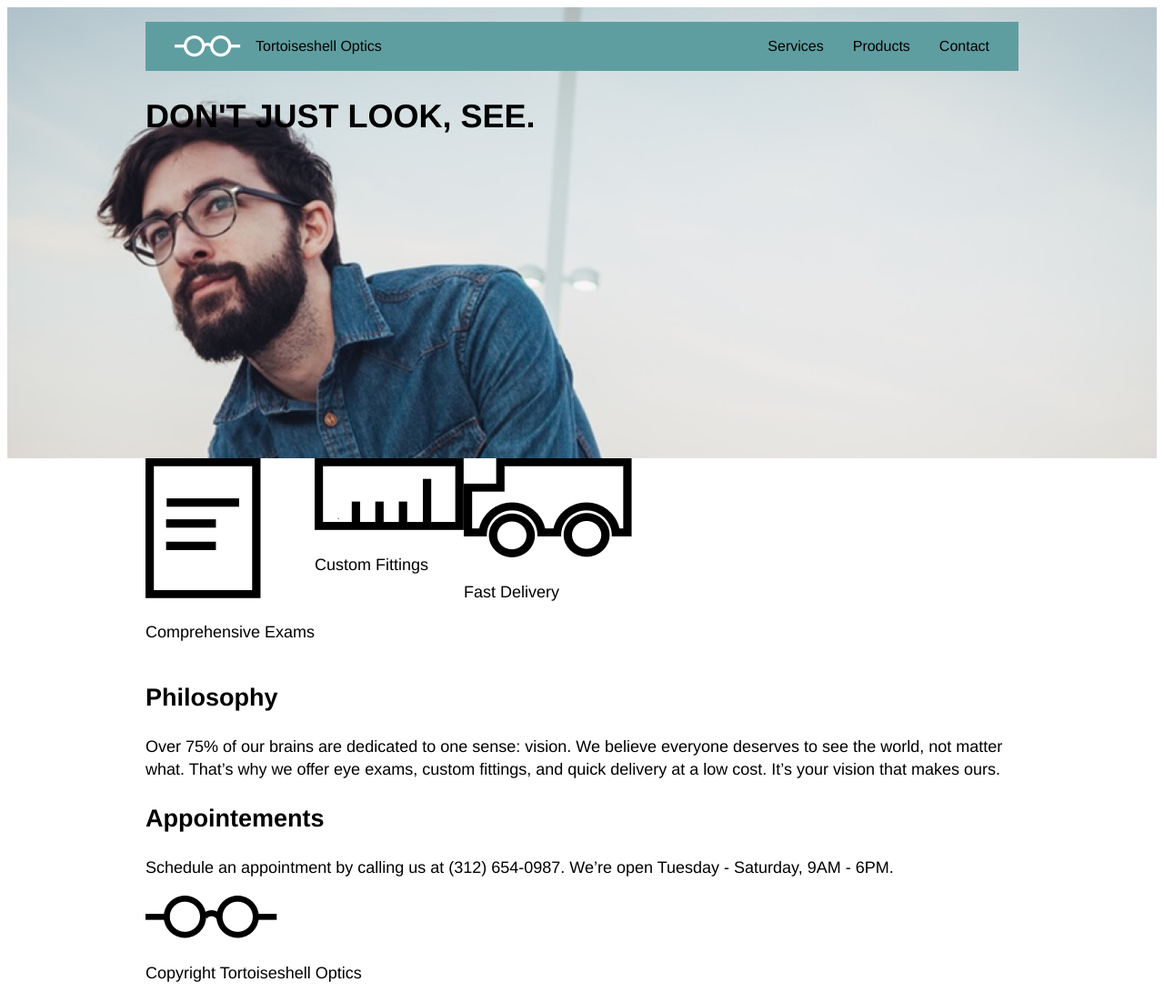
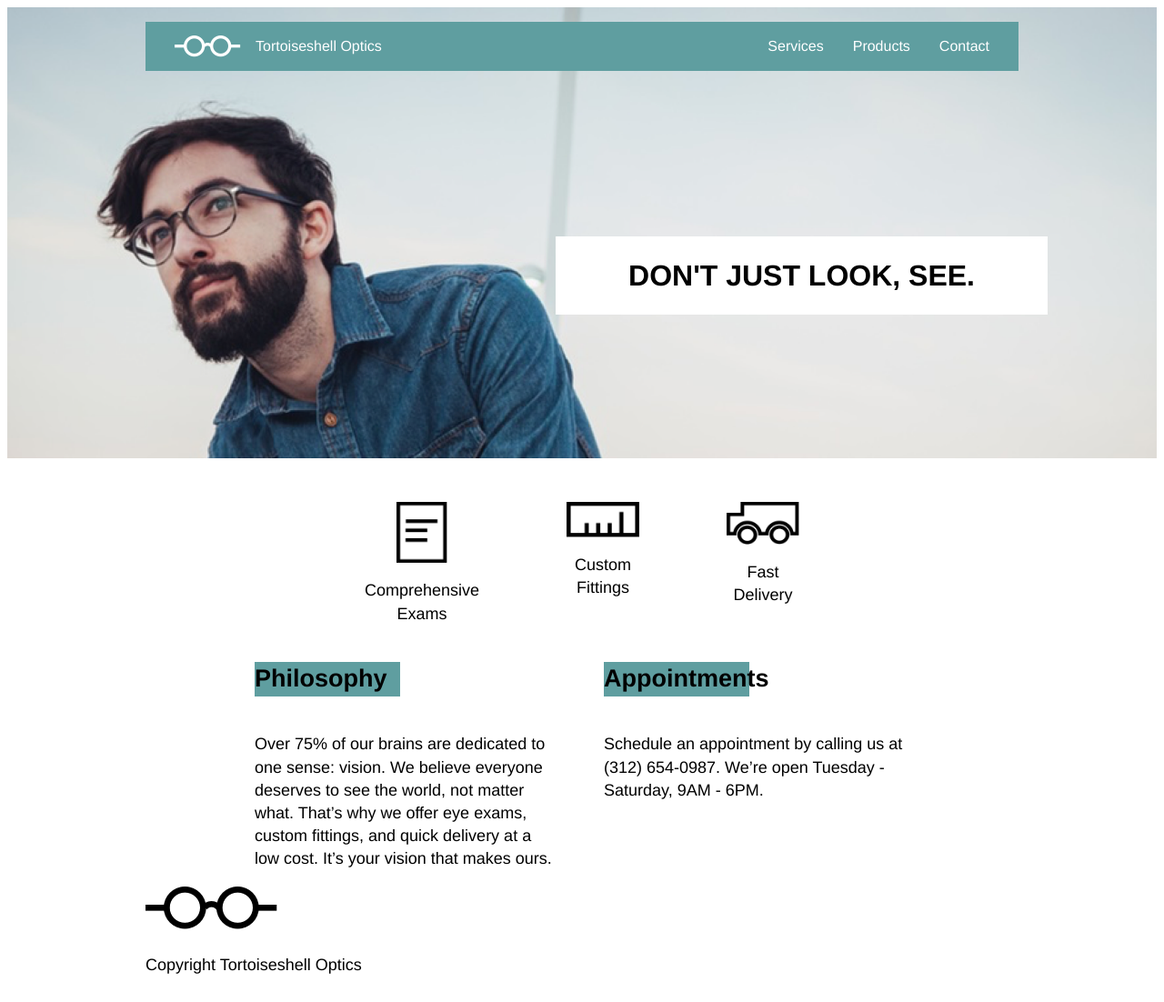
Before and after one commit to SyhnSeer/TortOptics, a plain HTML site: page index.html in a window 1280 px wide. Shown: the whole page at 91% size. Drawn offline with Linux system fonts and the light colour scheme.

Commit message:
css stuck

```diff
--- a/index.html
+++ b/index.html
@@ -1,6 +1,7 @@
 <!DOCTYPE html>
 <html>
   <head>
+    <meta charset="utf-8">
     <title>Tortoiseshell Optics</title>
     <link rel="stylesheet" href="resources/css/style.css" type="text/css">
   </head>
@@ -26,27 +27,27 @@
 
     <div class="container">
       <div class="services">
-        <div class="exams">
+        <div class="column exams">
           <img src="./resources/images/paper-icon.png" alt="paper icon">
-          <p>Comprehensive Exams</p>
+          <p>Comprehensive<br>Exams</p>
         </div>
-        <div class="fittings">
+        <div class="column fittings">
           <img src="./resources/images/ruler-icon.png" alt="ruler icon">
-          <p>Custom Fittings</p>
+          <p>Custom<br>Fittings</p>
         </div>
-        <div class="delivery">
+        <div class="column delivery">
           <img src="./resources/images/truck-icon.png" alt="truck icon">
-          <p>Fast Delivery</p>
+          <p>Fast<br>Delivery</p>
         </div>
 
       </div>
       <div class="info">
-        <div class="philosophy">
+        <div class="column philosophy">
           <h2>Philosophy</h2>
           <p>Over 75% of our brains are dedicated to one sense: vision. We believe everyone deserves to see the world, not matter what. That’s why we offer eye exams, custom fittings, and quick delivery at a low cost. It’s your vision that makes ours.</p>
         </div>
-        <div class="appointments">
-          <h2>Appointements</h2>
+        <div class="column appointments">
+          <h2>Appointments</h2>
           <p>Schedule an appointment by calling us at (312) 654-0987. We’re open Tuesday - Saturday, 9AM - 6PM.</p>
         </div>
 
--- a/resources/css/style.css
+++ b/resources/css/style.css
@@ -7,6 +7,11 @@ body {
 .container {
   width: 960px;
   margin: auto;
+}
+
+.column {
+  display: flex;
+  flex-direction: column;
 }
 
 header {
@@ -43,6 +48,7 @@ nav {
 .head p {
   font-size: 1rem;
   margin-left: 1rem;
+  color: white;
 }
 
 nav p {
@@ -52,8 +58,82 @@ nav p {
   magin-top: 1rem;
   margin-bottom: 1rem;
   margin-right: 2rem;
+  color: white;
+}
+
+.motto {
+  display: flex;
+  justify-content: flex-end;
+  margin-top: 10rem;
+  margin-right: -2rem;
+}
+
+.motto h1 {
+  background-color: white;
+  font-size: 2rem;
+  font-weight: bold;
+  line-height: 1.2;
+  padding: 1.5rem 5rem;
 }
 
 .services {
   display: flex;
+  justify-content: center;
 }
+
+.services .column {
+  align-items: center;
+  margin-top: 3rem;
+}
+
+.services p {
+  text-align: center;
+}
+
+.exams{
+  margin-right: 6rem;
+}
+
+.exams img {
+  width: 3.5rem;
+  height: auto;
+}
+
+.fittings img {
+  width: 5rem;
+  height: auto;
+}
+
+.delivery {
+  margin-left: 6rem;
+}
+
+.delivery img {
+  width: 5rem;
+  height: auto;
+}
+
+.info {
+  display: flex;
+  justify-content: center;
+}
+
+.info .column {
+  width: 35%;
+}
+
+.info h2 {
+  font-weight: bold;
+  font-size: 1rem:
+  color: white;
+  background-color: cadetblue;
+  width: 10rem;
+}
+
+.philosophy {
+  margin-right: 2.5%;
+}
+
+.appointments {
+  margin-left: 2.5%;
+}
```
